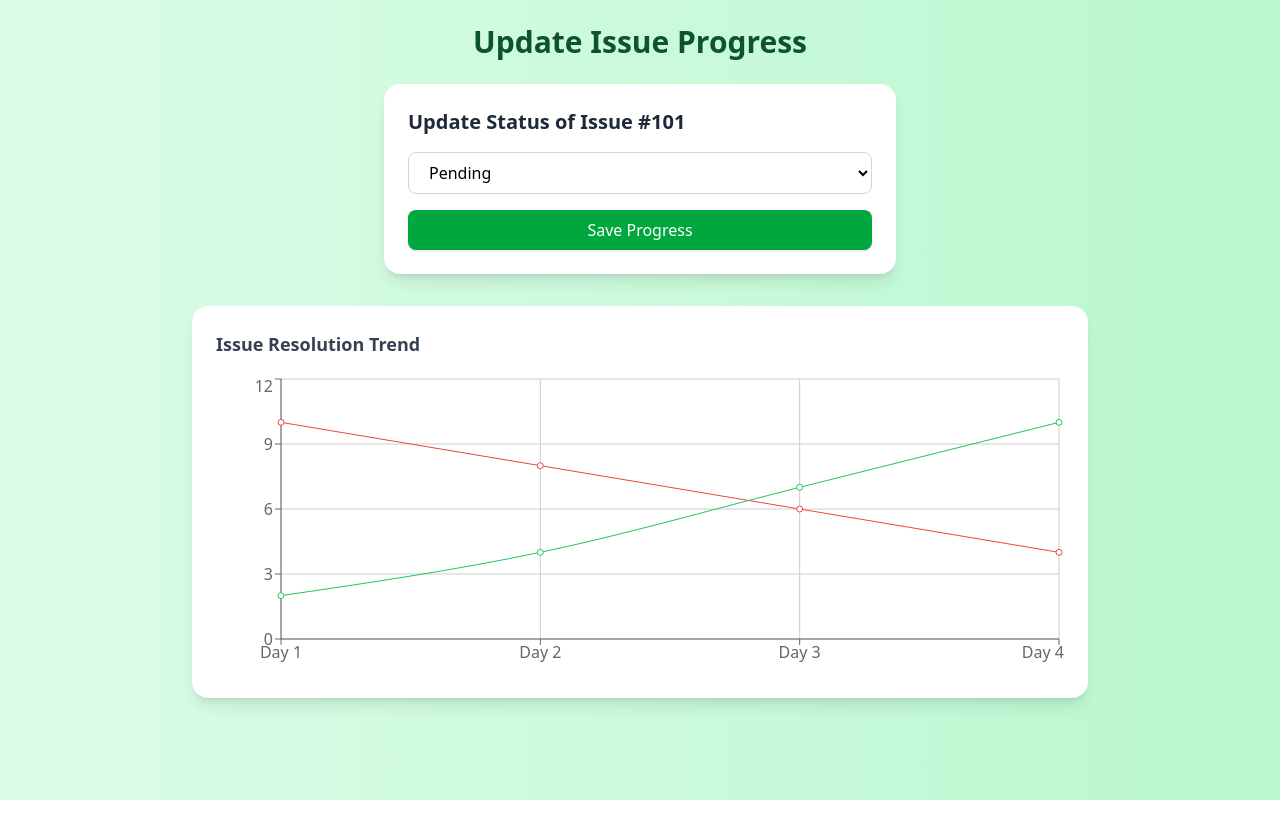
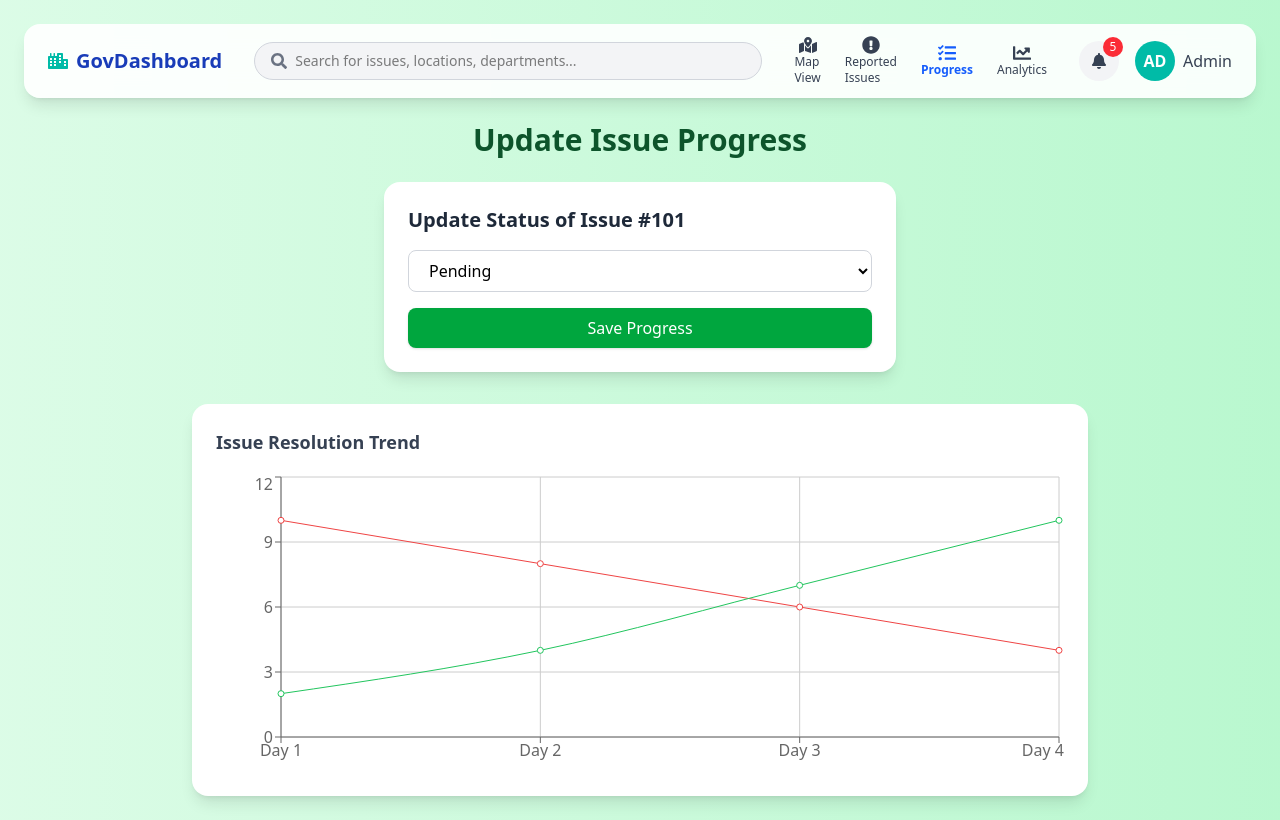
Before and after one commit to ShreyashSingh857/JanSetu, a React (Vite) app: page /progress in a window 1280 px wide. Built offline with nearby package versions, Linux system fonts and the light colour scheme.

Commit message:
added new feature

```diff
--- a/src/components/Gov/IssueProgress.jsx
+++ b/src/components/Gov/IssueProgress.jsx
@@ -10,12 +10,14 @@ import {
   ResponsiveContainer,
 } from "recharts";
 import { progressData } from "../../data/fakeData";
+import NavBarGov from "../Gov/NavBarGov";
 
 export default function IssueProgress() {
   const [status, setStatus] = useState("Pending");
 
   return (
     <div className="min-h-screen bg-gradient-to-r from-green-100 to-green-200 p-6">
+      <NavBarGov />
       <motion.h1
         initial={{ opacity: 0, y: -20 }}
         animate={{ opacity: 1, y: 0 }}
--- a/src/components/Gov/MapView.jsx
+++ b/src/components/Gov/MapView.jsx
@@ -1,10 +1,13 @@
 import { MapContainer, TileLayer, Marker, Popup } from "react-leaflet";
 import { motion } from "framer-motion";
 import { reportedIssues } from "../../data/fakeData";
+import NavBarGov from "../Gov/NavBarGov";
 
 export default function MapView() {
   return (
+
     <div className="min-h-screen bg-gradient-to-r from-purple-100 to-purple-200 p-6">
+      <NavBarGov />
       <motion.h1
         initial={{ opacity: 0, y: -20 }}
         animate={{ opacity: 1, y: 0 }}
--- a/src/components/Gov/ReportedIssues.jsx
+++ b/src/components/Gov/ReportedIssues.jsx
@@ -1,9 +1,11 @@
 import { motion } from "framer-motion";
 import { reportedIssues } from "../../data/fakeData";
+import NavBarGov from "../Gov/NavBarGov";
 
 export default function ReportedIssues() {
   return (
     <div className="min-h-screen bg-gradient-to-r from-yellow-100 to-yellow-200 p-6">
+      <NavBarGov />
       <motion.h1
         initial={{ opacity: 0, y: -20 }}
         animate={{ opacity: 1, y: 0 }}
```
